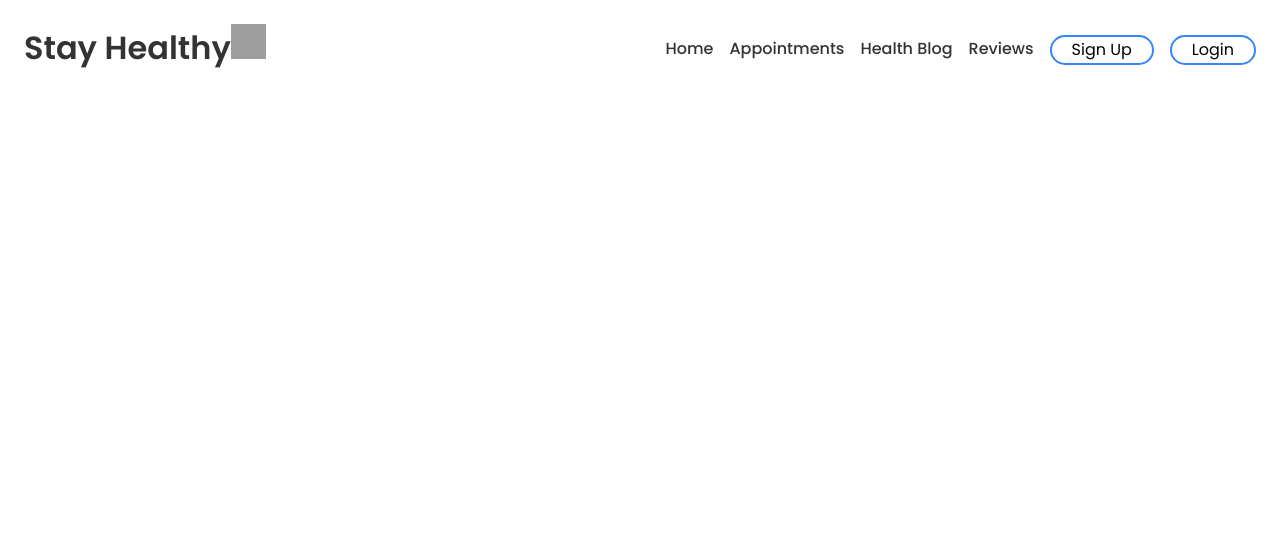
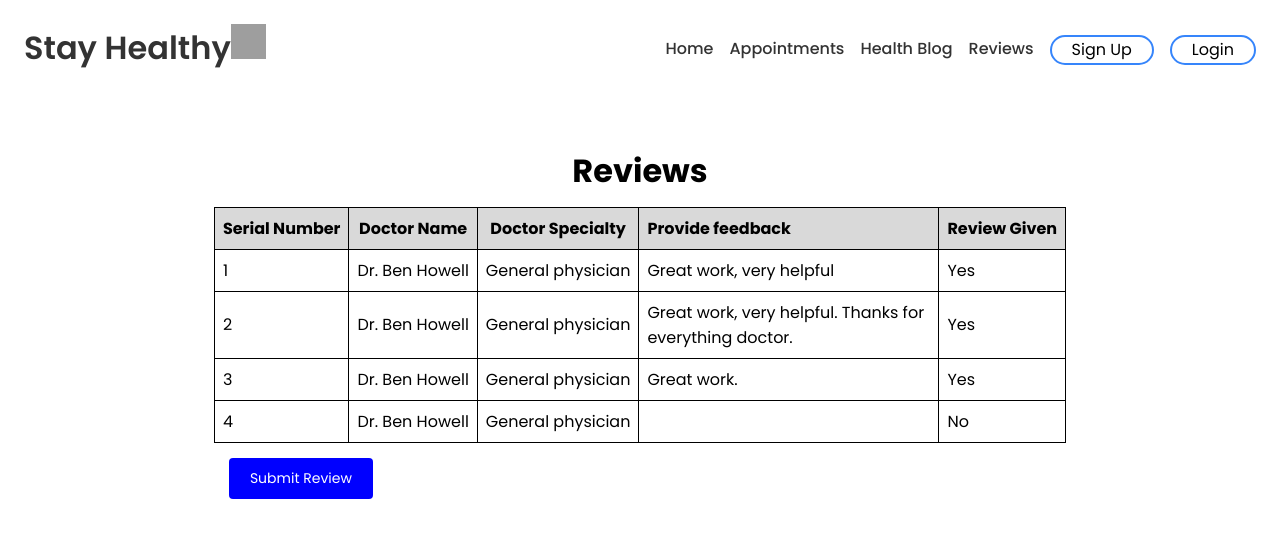
Before and after one commit to JoeyScottSchronce/frontend_developer_capstone_project, a React (Create React App) app: page /ReviewForm in a window 1280 px wide. Shown: the top 538 px of the page. Built offline with nearby package versions, Linux system fonts and the light colour scheme; grey boxes are pictures that could not be loaded.

Commit message:
updated review form

```diff
--- a/src/Components/ReviewForm/ReviewForm.css
+++ b/src/Components/ReviewForm/ReviewForm.css
@@ -1,3 +1,40 @@
 .review-form-container {
     box-sizing: border-box;
+    margin-top: 150px;
 }
+
+table {
+    width: 100%;
+    border-collapse: collapse;
+  }
+
+  th, td {
+    border: 1px solid black;
+    padding: 8px;
+  }
+
+  th {
+    text-align: center;
+    background-color: rgb(217, 217, 217);
+  }
+
+ .review-form-submit {
+    width: 9rem;
+    background-color: blue;
+    border: none;
+    color: white;
+    margin: 15px;
+    padding: 10px;
+    text-align: center;
+    text-decoration: none;
+    display: inline-block;
+    font-size: 14px;
+    border-radius: 4px;
+    cursor: pointer;
+  }
+
+  td.provide-feedback,
+  th.provide-feedback {
+    width: 300px;
+    text-align: left;
+}
--- a/src/Components/ReviewForm/ReviewForm.jsx
+++ b/src/Components/ReviewForm/ReviewForm.jsx
@@ -1,26 +1,31 @@
 import React, { useState } from 'react';
-import { DoctorFiles } from '/DoctorCard/DisplayDoctors';
 import './ReviewForm.css';
 
-const data = DoctorFiles;
+const currentReviews = [
+    { id: 1, name: "Dr. Ben Howell", specialty: " General physician", feedback: ' Great work, very helpful', reviewGiven: true },
+    { id: 2, name: "Dr. Ben Howell", specialty: " General physician", feedback: ' Great work, very helpful. Thanks for everything doctor.', reviewGiven: true },
+    { id: 3, name: "Dr. Ben Howell", specialty: " General physician", feedback: ' Great work.', reviewGiven: true },
+    { id: 4, name: "Dr. Ben Howell", specialty: " General physician", feedback: '', reviewGiven: false },
 
-const currentReviews = [{ id: 1, name: "Dr. Ben Howell", specialty: " General physician", feedback: ' Great work, very helpful', reviewGiven: true }]
+]
 
 const ReviewForm = () => {
   const [reviews, setReviews] = useState(currentReviews);
 
-  const handleFeedback = (id) => {
-    alert(`Provide feedback for doctor with ID: ${id}`);
+  const handleFeedback = () => {
+    alert(`Provide feedback for doctor`);
   };
 
   return (
+    <div className='review-form-container'>
+        <h1>Reviews</h1>
         <table>
             <thead>
             <tr>
                 <th>Serial Number</th>
                 <th>Doctor Name</th>
                 <th>Doctor Specialty</th>
-          <th>Provide feedback</th>
+                <th className='provide-feedback'>Provide feedback</th>
                 <th>Review Given</th>
                 </tr>
             </thead>
@@ -30,12 +35,14 @@ const ReviewForm = () => {
                     <td>{index + 1}</td>
                     <td>{review.name}</td>
                     <td>{review.specialty}</td>
-            <td><button onClick={() => handleFeedback(review.id)}>Submit Review</button></td>
+                    <td className='provide-feedback'>{review.feedback}</td>
                     <td>{review.reviewGiven ? 'Yes' : 'No'}</td>
                 </tr>
                 ))}
             </tbody>
         </table>
+        <button className='review-form-submit' onClick={() => handleFeedback()}>Submit Review</button>
+    </div>
   );
 };
 
```
Lines whose indentation alone changed are shown as unchanged.
